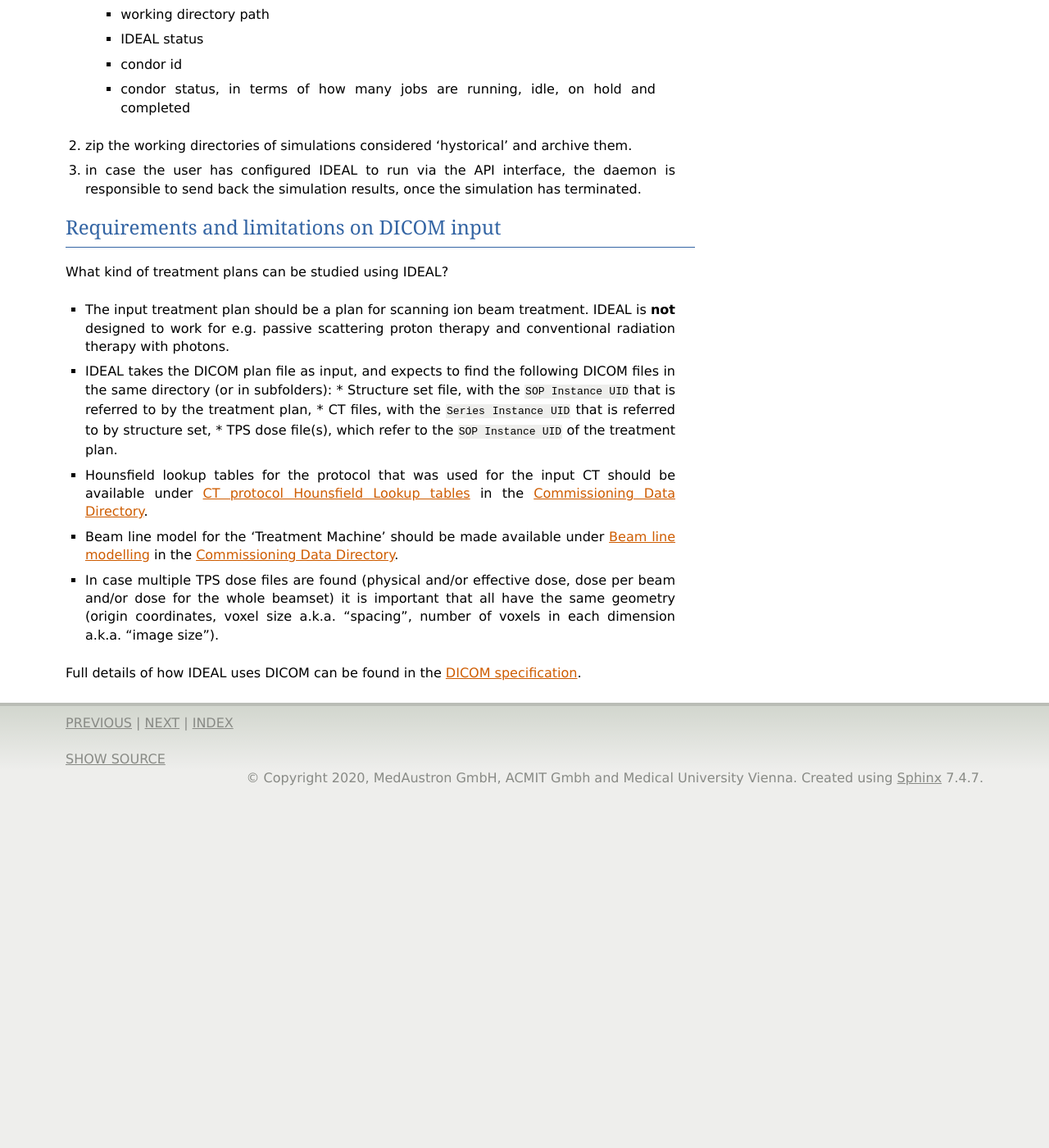
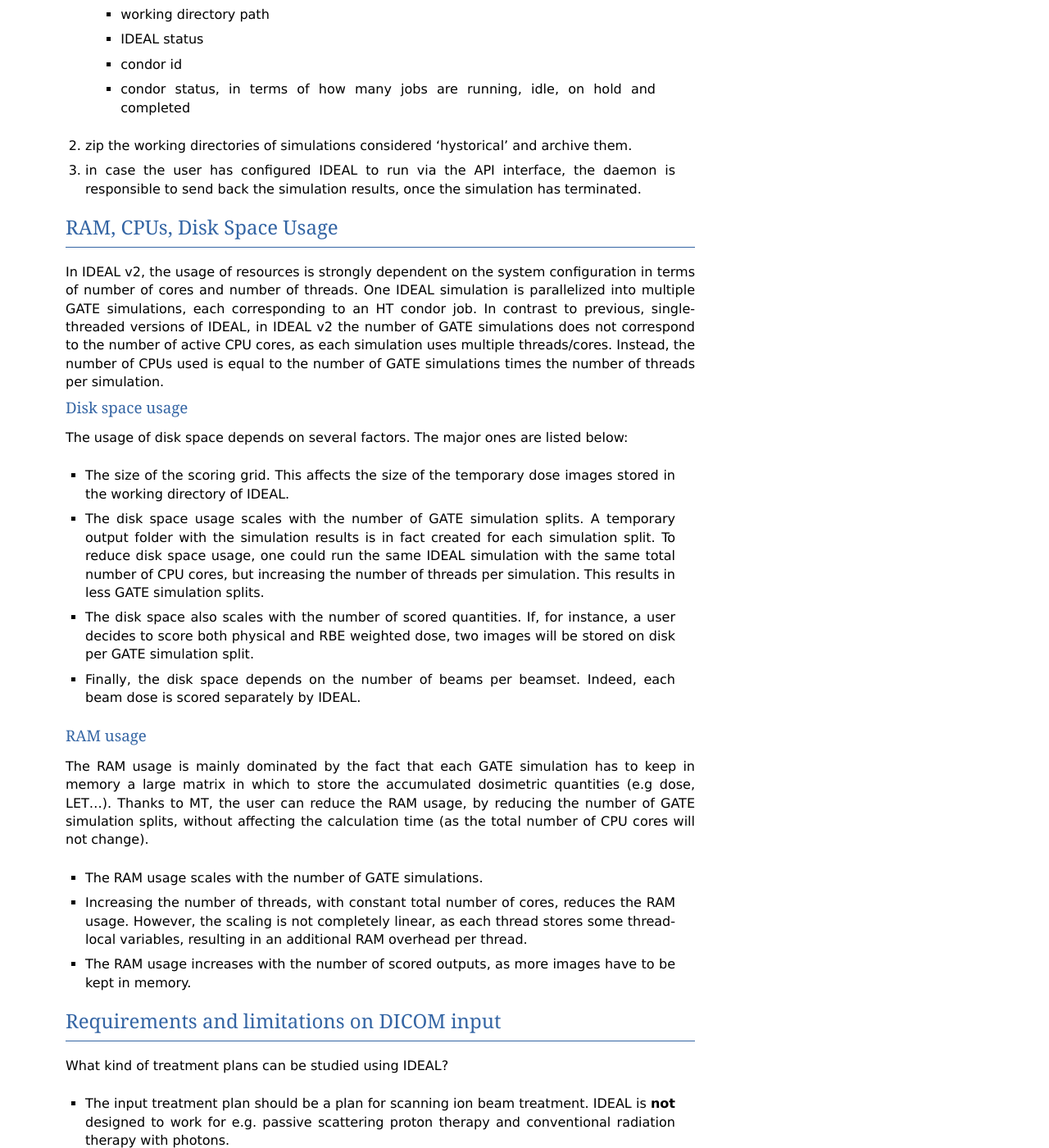
Before and after one commit to OpenGATE/IDEAL, a Sphinx documentation site: the page built from docs/usage/index.rst, in a window 1280 px wide and 1400 px high, scrolled down 9534 px. Shown: the whole window at 82% size. Built offline with Sphinx 7.4.7, drawn with Linux system fonts in a browser that asks for light colours; the version number could not be read and is left out; before the commit the page ends 10504 px from its top, so only the background shows below that; some of the changed text lies outside the part shown.

Commit message:
add explanation on resources usage

```diff
--- a/docs/commissioning/syscfg.inc
+++ b/docs/commissioning/syscfg.inc
@@ -94,7 +94,7 @@ highest dose values and the threshold is set at 50% of that maximum mean dose.
 --------------
 
 ``number of cores``
-    This is the number of cores that will be used to simulate a single beam.
+    This is the total number of cores that will be used to simulate a single beam.
     On a small cluster you will typically set this to the total number of available cores.
     On a medium/large cluster (>100 cores) you could set it to a smaller number,
     for instance if you would to leave cores free for other use, if you would like
--- a/docs/usage/index.rst
+++ b/docs/usage/index.rst
@@ -13,4 +13,6 @@ User Manual
 
 .. include:: log_daemon.inc
 
+.. include:: resources_usage.inc
+
 .. include:: dicom_requirements.inc
--- /dev/null
+++ b/docs/usage/resources_usage.inc
@@ -0,0 +1,41 @@
+.. _resources-usage-label:
+
+====================================
+RAM, CPUs, Disk Space Usage
+====================================
+
+In IDEAL v2, the usage of resources is strongly dependent on the system configuration in terms of number of cores and number of threads.
+One IDEAL simulation is parallelized into multiple GATE simulations, each corresponding to an HT condor job.
+In contrast to previous, single-threaded versions of IDEAL, in IDEAL v2 the number of GATE simulations does not correspond to the number of active CPU cores,
+as each simulation uses multiple threads/cores.
+Instead, the number of CPUs used is equal to the number of GATE simulations times the number of threads per simulation.
+
+------------------------------------
+Disk space usage
+------------------------------------
+The usage of disk space depends on several factors. The major ones are listed below:
+
+* The size of the scoring grid. This affects the size of the temporary dose images stored in the working directory of IDEAL.
+
+* The disk space usage scales with the number of GATE simulation splits. A temporary output folder with the simulation results is in fact created for each simulation split.
+  To reduce disk space usage, one could run the same IDEAL simulation with the same total number of CPU cores, but increasing the number of threads per simulation.
+  This results in less GATE simulation splits.
+
+* The disk space also scales with the number of scored quantities. If, for instance, a user decides to score both physical and RBE weighted dose,
+  two images will be stored on disk per GATE simulation split.
+
+* Finally, the disk space depends on the number of beams per beamset. Indeed, each beam dose is scored separately by IDEAL.
+
+
+------------------------------------
+RAM usage
+------------------------------------
+The RAM usage is mainly dominated by the fact that each GATE simulation has to keep in memory a large matrix in which to store the accumulated dosimetric quantities (e.g dose, LET...).
+Thanks to MT, the user can reduce the RAM usage, by reducing the number of GATE simulation splits, without affecting the calculation time (as the total number of CPU cores will not change).
+
+* The RAM usage scales with the number of GATE simulations.
+
+* Increasing the number of threads, with constant total number of cores, reduces the RAM usage. However, the scaling is not completely linear, as each thread stores some thread-local variables,
+  resulting in an additional RAM overhead per thread.
+
+* The RAM usage increases with the number of scored outputs, as more images have to be kept in memory.
```
